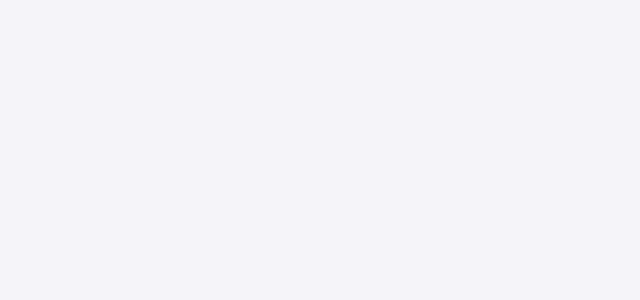
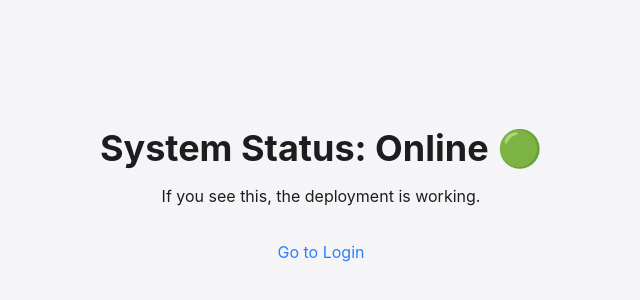
Before and after one commit to Riiiiiiik/controladoria, a Next.js app: page / in a window 1280 px wide. Before the commit this address had no page. Shown: the part 204-504 px from the top of the page, without its empty margins (319-959 px from the left). Built offline with nearby package versions, Linux system fonts and the light colour scheme.

Commit message:
chore: simplify homepage for health check

```diff
--- a/app/page.tsx
+++ b/app/page.tsx
@@ -1,14 +1,12 @@
 import { createClient } from '@/lib/supabase/server'
 import { redirect } from 'next/navigation'
 
-export default async function Home() {
-  // const supabase = await createClient()
-  // const { data: { user } } = await supabase.auth.getUser()
-
-  // if (user) {
-  redirect('/dashboard')
-  // }
-
-  // If not authenticated, show the login/signup UI directly on the home page
-  // return <LoginPage />
+export default function Home() {
+  return (
+    <div className="flex min-h-screen flex-col items-center justify-center p-24">
+      <h1 className="text-4xl font-bold">System Status: Online 🟢</h1>
+      <p className="mt-4">If you see this, the deployment is working.</p>
+      <a href="/login" className="mt-8 text-blue-500 hover:underline">Go to Login</a>
+    </div>
+  )
 }
```
